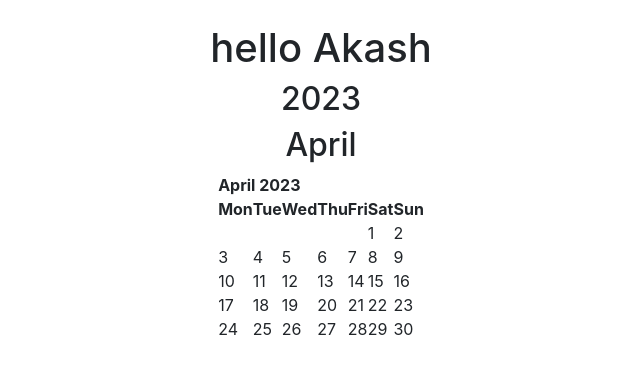
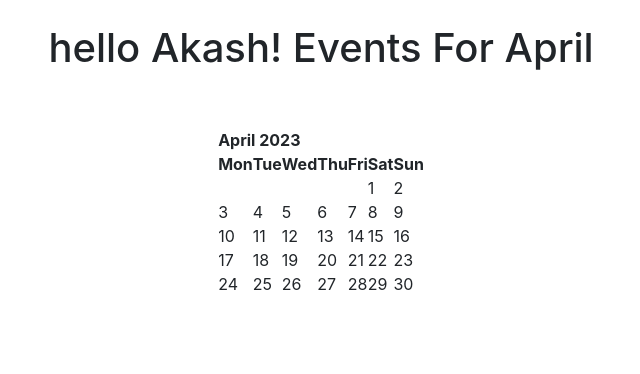
Before and after one commit to akashKarmakar02/EventDjangoApp, a Django app: page / in a window 1280 px wide. Shown: the part 56-430 px from the top of the page, without its empty margins (319-959 px from the left). Run offline with Django 4.2, Linux system fonts and the light colour scheme.

Commit message:
home template

```diff
--- a/templates/events/home.html
+++ b/templates/events/home.html
@@ -1,9 +1,9 @@
 {% extends 'events/base.html' %}
 {% block content %}
-<center>
-    <h1>hello {{ name }}</h1>
-    <h2>{{ year }}</h2>
-    <h2>{{ month }}</h2>
-    {{ cal|safe }}
-</center>
+    <center>
+        <h1>hello {{ name }}! Events For {{ month }}</h1>
+        <br>
+        <br>
+        {{ cal|safe }}
+    </center>
 {% endblock %}
```
